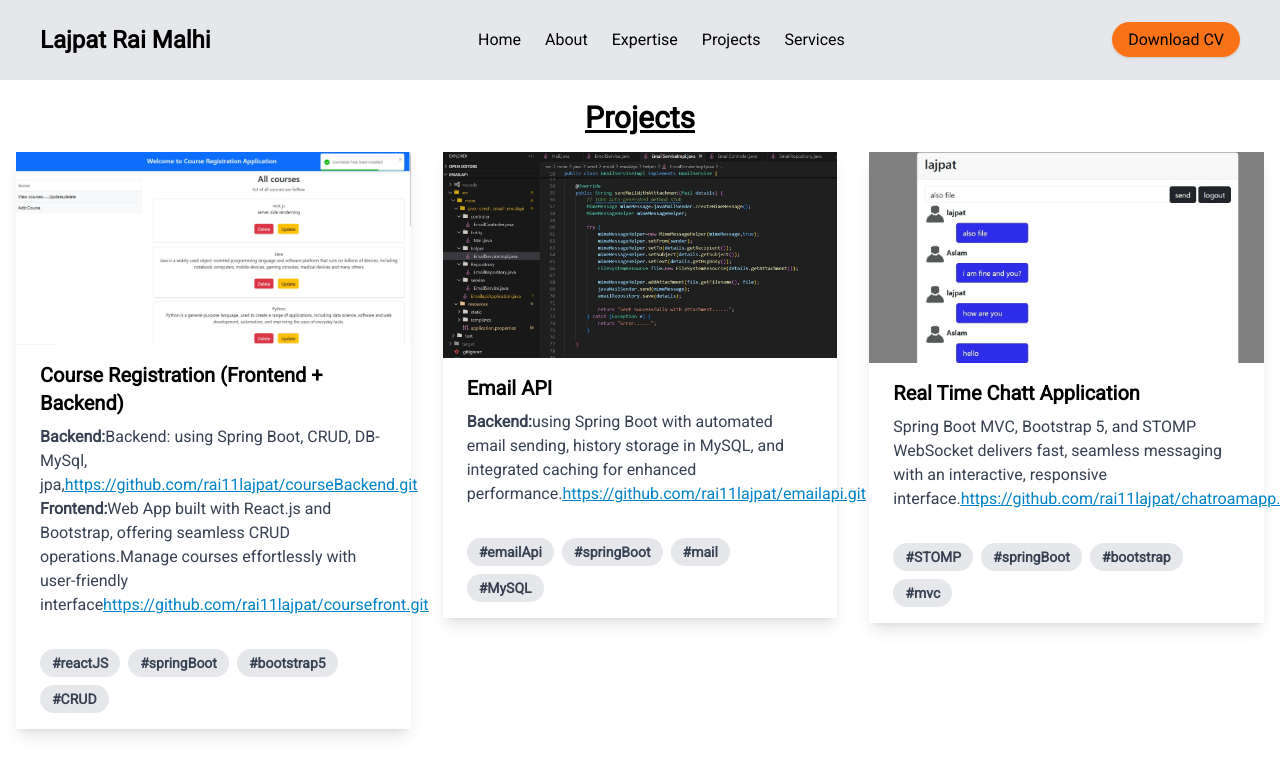
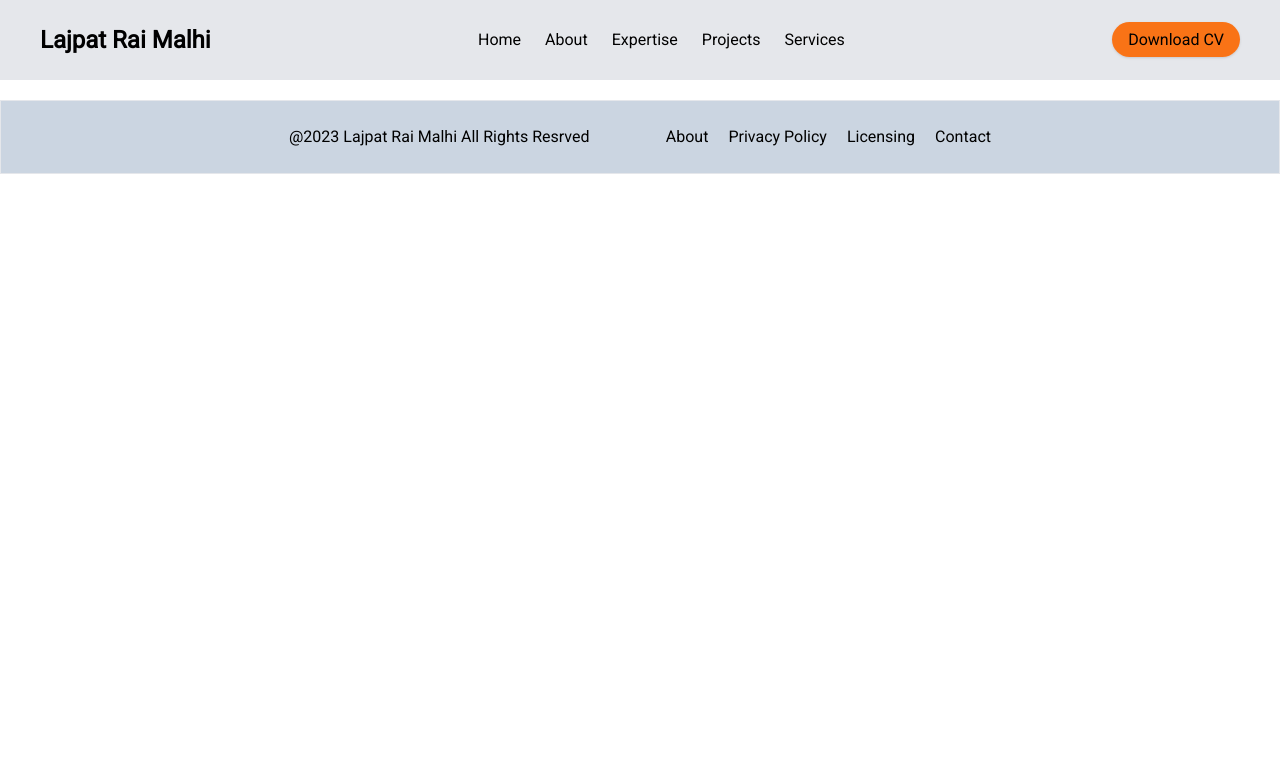
Before and after one commit to rai11lajpat/portFolio, a React (Vite) app: page /Projects in a window 1280 px wide. Shown: the top 759 px of the page. Built offline with nearby package versions, Linux system fonts and the light colour scheme.

Commit message:
path set of routes pages

```diff
--- a/src/App.jsx
+++ b/src/App.jsx
@@ -17,10 +17,10 @@ function App() {
 
         <Routes>
           <Route path="/portFolio/" element={<><Baner/> <AboutSection/><Services/><Expertise/><Projects/></>} />
-          <Route path="/About" element={<AboutSection/>} />
-          <Route path='/Projects' element={<Projects/>}/>
-          <Route path="/services" element={<Services/>} />
-          <Route path="/Expertise" element={<Expertise/>} />
+          <Route path="/portFolio/About" element={<AboutSection/>} />
+          <Route path='/portFolio/Projects' element={<Projects/>}/>
+          <Route path="/portFolio/services" element={<Services/>} />
+          <Route path="/portFolio/Expertise" element={<Expertise/>} />
         </Routes>
         <Footer/>
 
--- a/src/components/Header.jsx
+++ b/src/components/Header.jsx
@@ -51,10 +51,10 @@ const Header = () => {
               </a>
             ))} */}
             <Link to="/portFolio/" className="hover:text-orange-600">Home</Link>
-            <Link to="/About" className="hover:text-orange-600">About</Link>
-            <Link to="/Expertise" className="hover:text-orange-600">Expertise</Link>
-            <Link to="/Projects" className="hover:text-orange-600">Projects</Link>
-            <Link to="/services" className="hover:text-orange-600">Services</Link>
+            <Link to="/portFolio/About" className="hover:text-orange-600">About</Link>
+            <Link to="/portFolio/Expertise" className="hover:text-orange-600">Expertise</Link>
+            <Link to="/portFolio/Projects" className="hover:text-orange-600">Projects</Link>
+            <Link to="/portFolio/services" className="hover:text-orange-600">Services</Link>
 
 
         </div>
```
